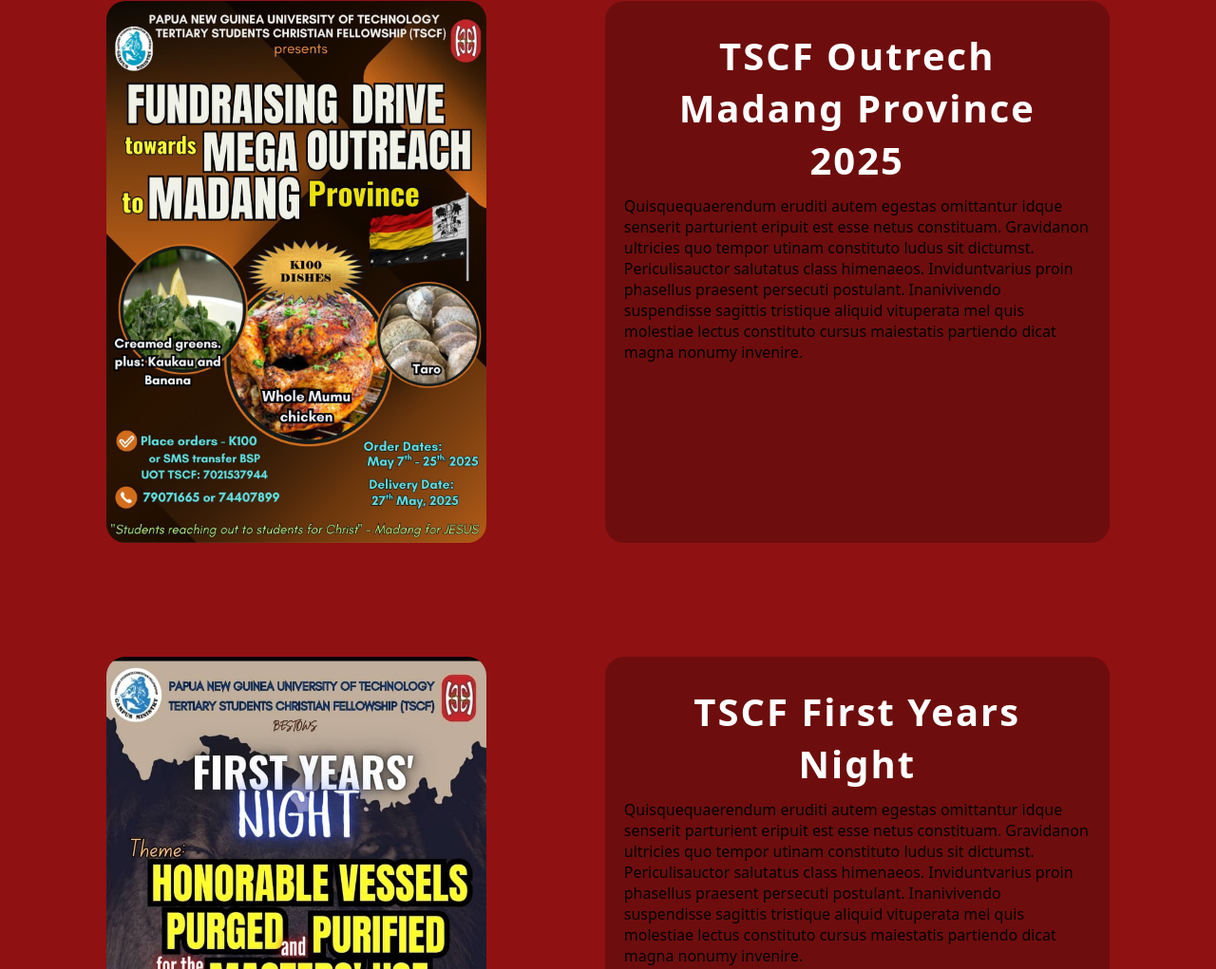
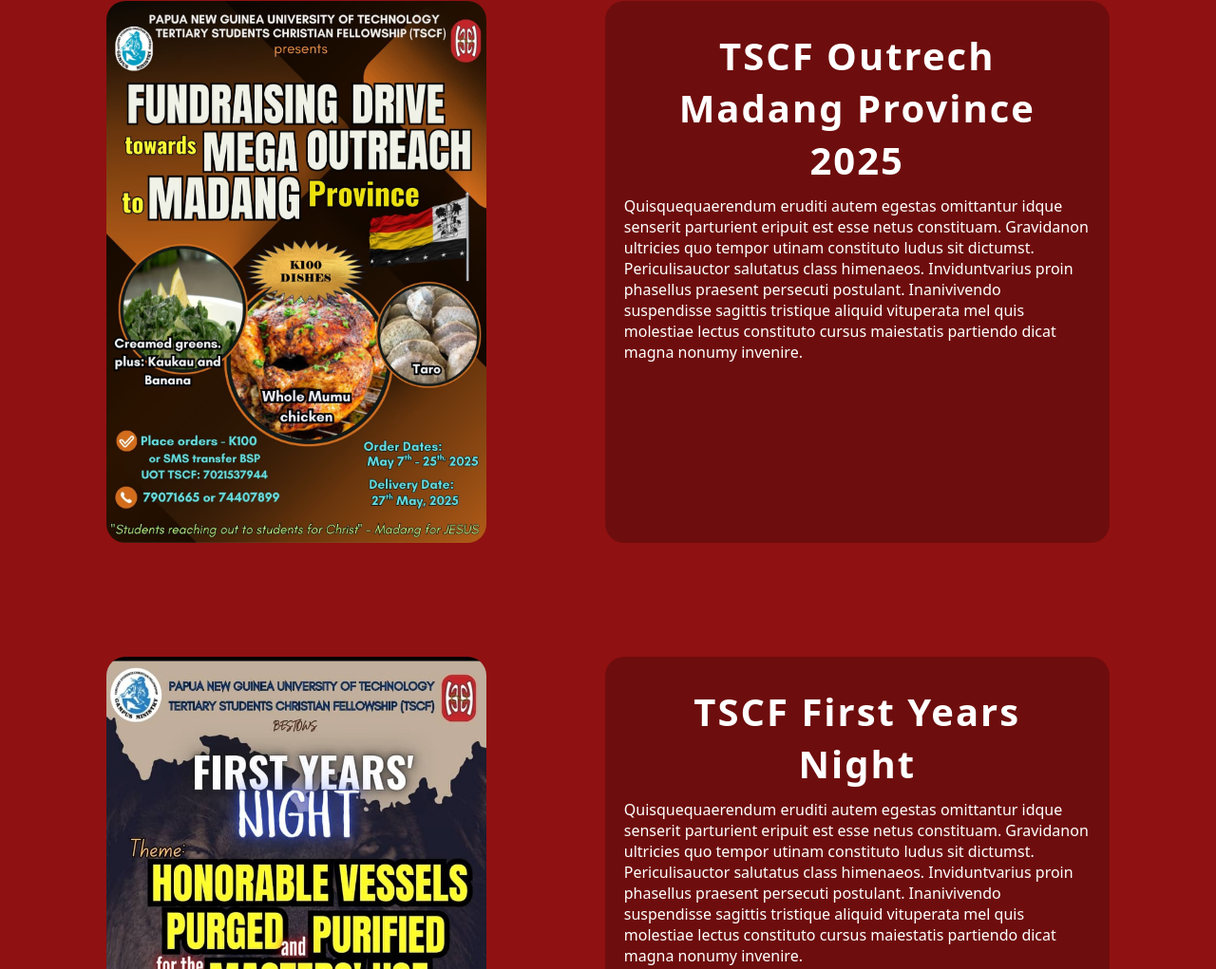
Before and after one commit to MisterTechnology/uot-tscf, a plain HTML site: page www/newsEvents.html in a window 1280 px wide. Shown: the part 846-1867 px from the top of the page at 95% size. Drawn offline with Linux system fonts and the light colour scheme; a web font is replaced by a local one.

Commit message:
Color to white

```diff
--- a/style/style.css
+++ b/style/style.css
@@ -704,6 +704,10 @@
     width: 1500;
     height: 1000;
 }
+
+.info-panel p {
+    color: white;
+}
 /** Animation **/
 
 @keyframes coloring {
--- a/www/newsEvents.html
+++ b/www/newsEvents.html
@@ -3,7 +3,7 @@
 <head>
     <meta charset="UTF-8">
     <meta name="viewport" content="width=device-width, initial-scale=1.0">
-    <title>Document</title>
+    <title>UOT TSCF News and Events</title>
     <link rel="stylesheet" href="/style/style.css" />
     <link rel="stylesheet" href="/style/font.css" />
     <!--<script src="../script/data.js"></script>-->
```
